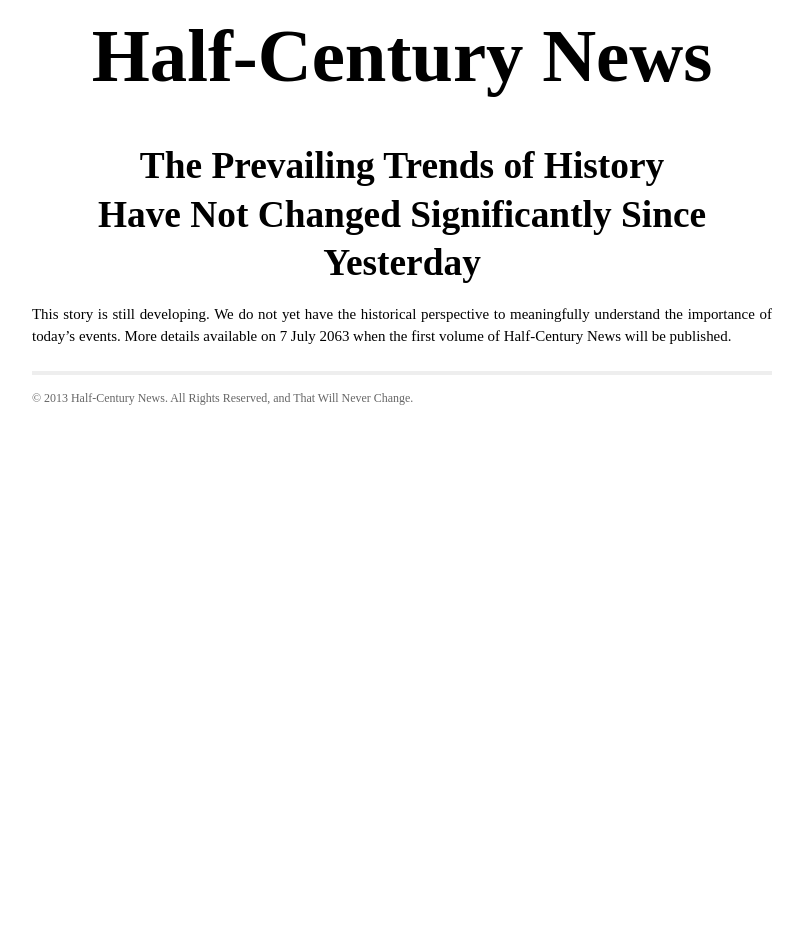
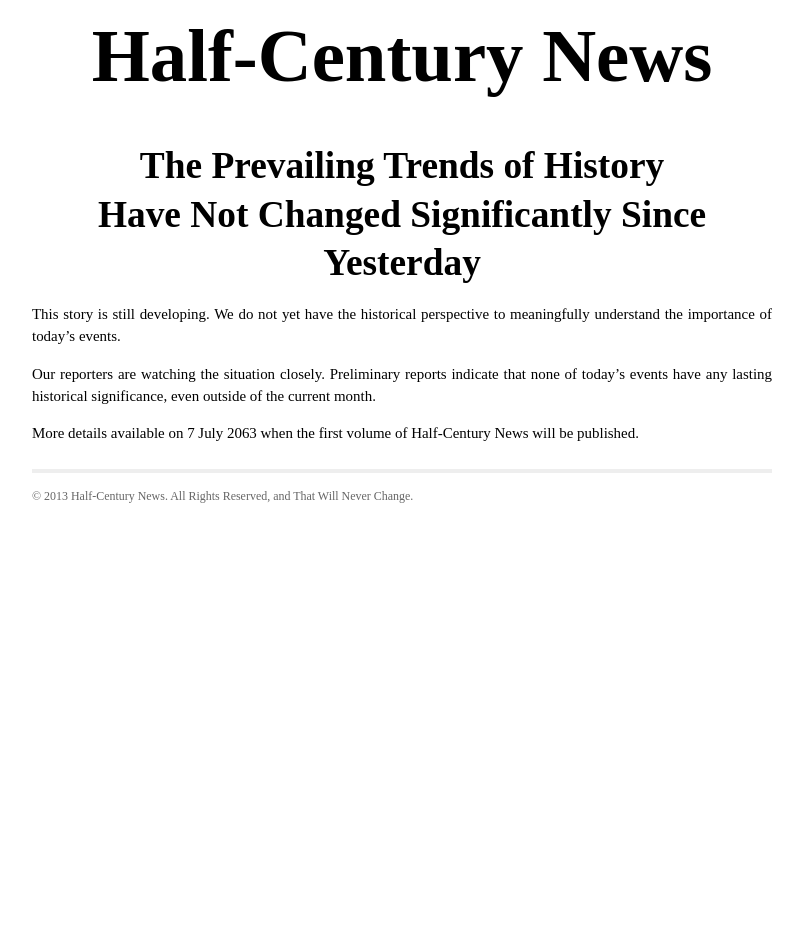
Before and after one commit to seliopou/hcn, a Jekyll site: the page built from index.html, in a window 1280 px wide. Shown: the whole page, without its empty margins (238-1041 px from the left). Built offline with Jekyll 4.4.1, drawn with Linux system fonts in a browser that asks for light colours.

Commit message:
Update index.html

```diff
--- a/index.html
+++ b/index.html
@@ -9,7 +9,15 @@ title: Half-Century News
     This story is still developing. We do not yet have the
     historical perspective to meaningfully understand the importance
     of today&rsquo;s events.
+  </p>
 
+  <p>
+    Our reporters are watching the situation closely. Preliminary reports
+    indicate that none of today&rsquo;s events have any lasting
+    historical significance, even outside of the current month.
+  </p>
+
+  <p>
     More details available on 7 July 2063 when the first volume of
     Half-Century News will be published.
   </p>
```
